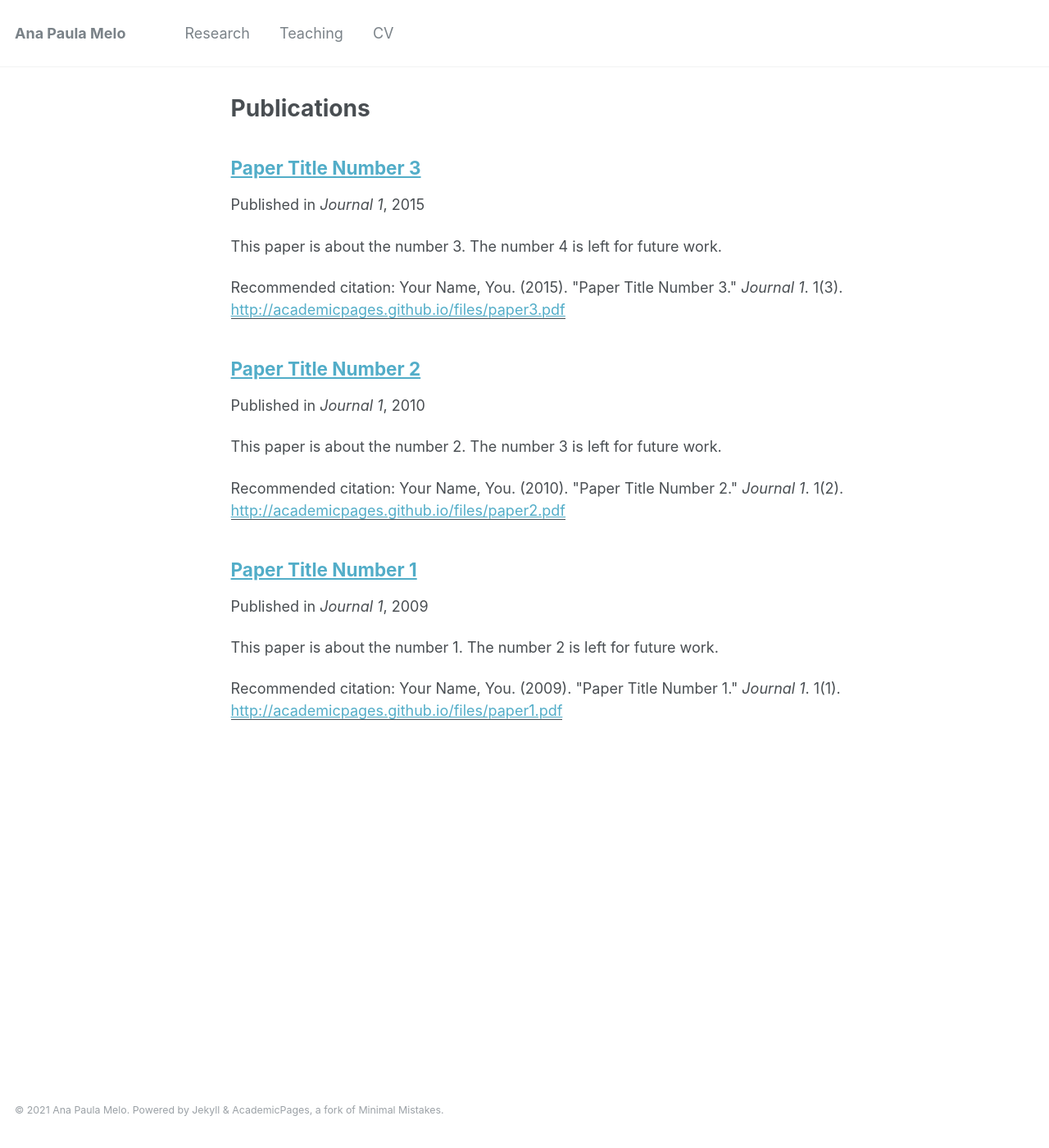
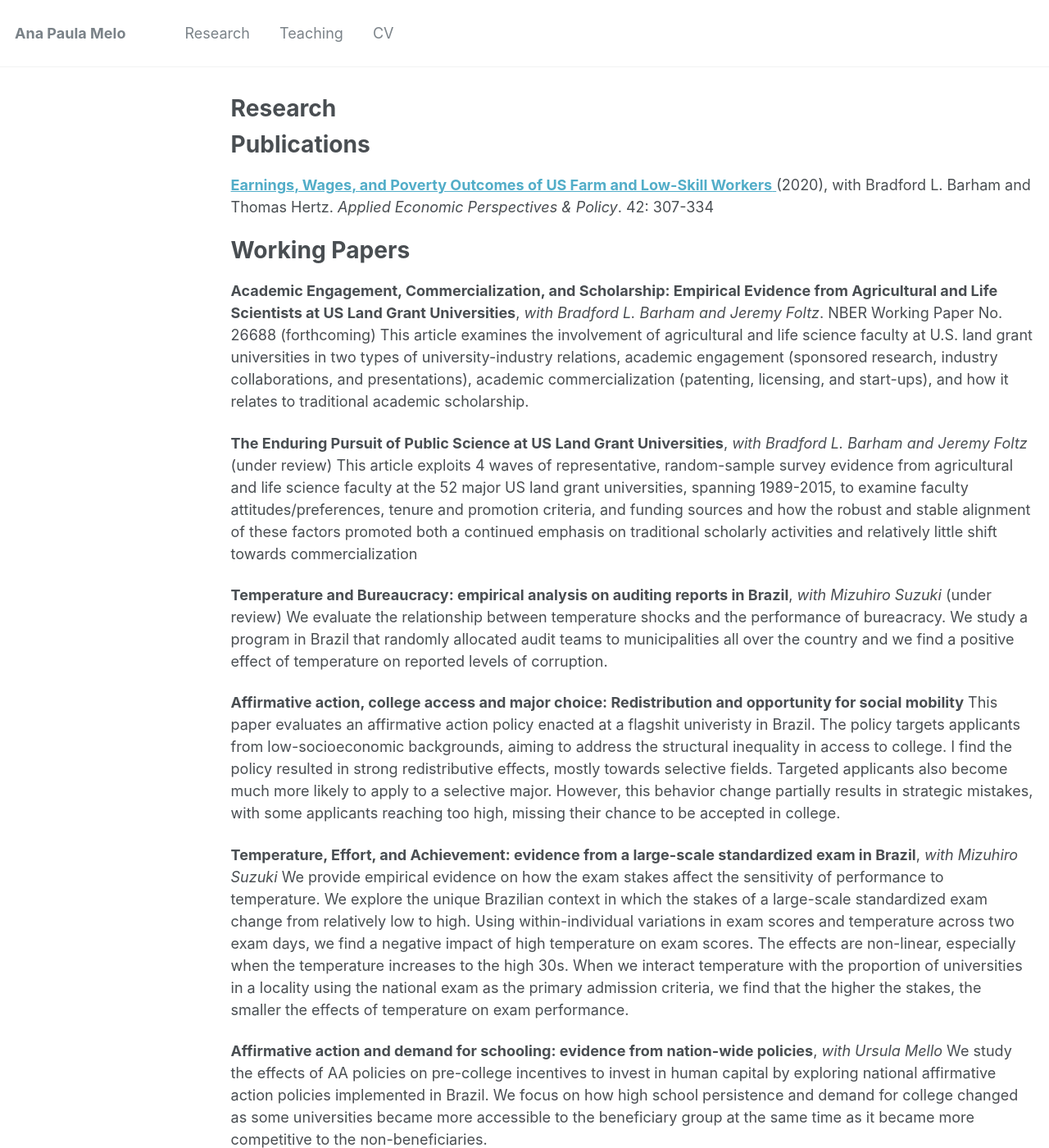
Before and after one commit to anapmelo/anapmelo.github.io, a Jekyll site: the page built from _pages/publications.md, in a window 1280 px wide and 1400 px high. Shown: the whole window at 82% size. Built offline with Jekyll 4.4.1, drawn with Linux system fonts in a browser that asks for light colours.

Commit message:
Update publications.md

```diff
--- a/_pages/publications.md
+++ b/_pages/publications.md
@@ -1,16 +1,30 @@
 ---
 layout: archive
-title: "Publications"
+title: "Research"
 permalink: /publications/
 author_profile: false
 ---
 
-{% if author.googlescholar %}
-  You can also find my articles on <u><a href="{{author.googlescholar}}">my Google Scholar profile</a>.</u>
-{% endif %}
+# Publications
+<a href="https://onlinelibrary.wiley.com/doi/abs/10.1002/aepp.13014"> **Earnings, Wages, and Poverty Outcomes of US Farm and Low-Skill Workers** </a> (2020), with Bradford L. Barham and Thomas Hertz. _Applied Economic Perspectives & Policy_. 42: 307-334
 
-{% include base_path %}
+# Working Papers
+**Academic Engagement, Commercialization, and Scholarship: Empirical Evidence from Agricultural and Life Scientists at US Land Grant Universities**, _with Bradford L. Barham and Jeremy Foltz_. NBER Working Paper No. 26688 (forthcoming)
+      This article examines the involvement of agricultural and life science faculty at U.S. land grant universities in two types of university-industry relations, academic engagement (sponsored research, industry collaborations, and presentations), academic commercialization (patenting, licensing, and start-ups), and how it relates to traditional academic scholarship.
 
-{% for post in site.publications reversed %}
-  {% include archive-single.html %}
-{% endfor %}
+**The Enduring Pursuit of Public Science at US Land Grant Universities**, _with Bradford L. Barham and Jeremy Foltz_ (under review)
+      This article exploits 4 waves of representative, random-sample survey evidence from agricultural and life science faculty at the 52 major US land grant universities, spanning 1989-2015, to examine faculty attitudes/preferences, tenure and promotion criteria, and funding sources and how the robust and stable alignment of these factors promoted both a continued emphasis on traditional scholarly activities and relatively little shift towards commercialization
+
+**Temperature and Bureaucracy: empirical analysis on auditing reports in Brazil**, _with Mizuhiro Suzuki_ (under review)
+      We evaluate the relationship between temperature shocks and the performance of bureacracy. We study a program in Brazil that randomly allocated audit teams to municipalities all over the country and we find a positive effect of temperature on reported levels of corruption.
+
+**Affirmative action, college access and major choice: Redistribution and opportunity for social mobility**
+      This paper evaluates an affirmative action policy enacted at a flagshit univeristy in Brazil. The policy targets applicants from low-socioeconomic backgrounds, aiming to address the structural inequality in access to college. I find the policy resulted in strong redistributive effects, mostly towards selective fields. Targeted applicants also become much more likely to apply to a selective major. However, this behavior change partially results in strategic mistakes, with some applicants reaching too high, missing their chance to be accepted in college.
+
+**Temperature, Effort, and Achievement: evidence from a large-scale standardized exam in Brazil**, _with Mizuhiro Suzuki_
+      We provide empirical evidence on how the exam stakes affect the sensitivity of performance to temperature. We explore the unique Brazilian context in which the stakes of a large-scale standardized exam change from relatively low to high. Using within-individual variations in exam scores and temperature across two exam days, we find a negative impact of high temperature on exam scores. The effects are non-linear, especially when the temperature increases to the high 30s. When we interact temperature with the proportion of universities in a locality using the national exam as the primary admission criteria, we find that the higher the stakes, the smaller the effects of temperature on exam performance.
+
+**Affirmative action and demand for schooling: evidence from nation-wide policies**, _with Ursula Mello_
+      We study the effects of AA policies on pre-college incentives to invest in human capital by exploring national affirmative action policies implemented in Brazil. We focus on how high school persistence and demand for college changed as some universities became more accessible to the beneficiary group at the same time as it became more competitive to the non-beneficiaries.
+
+# Work in Progress
```
